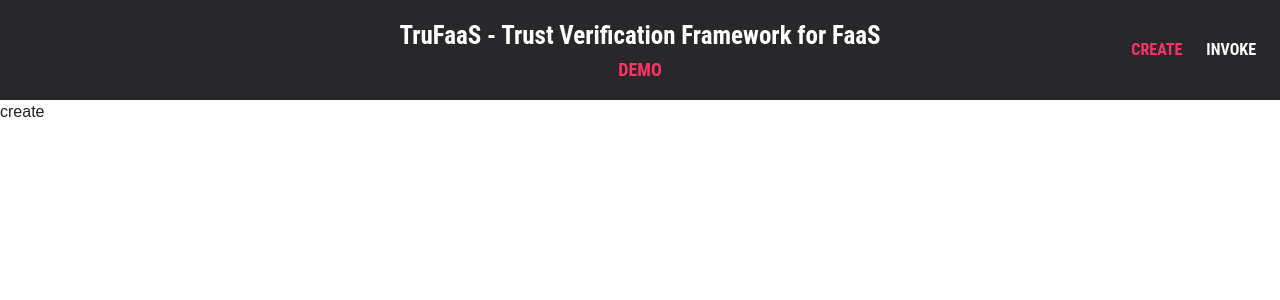
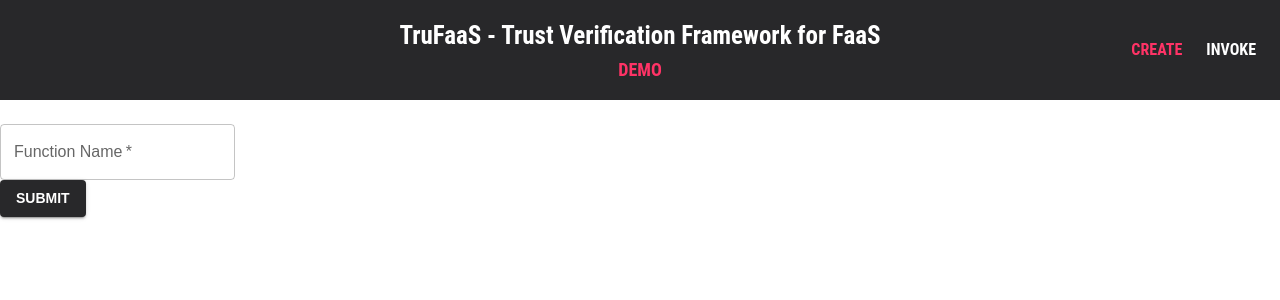
Before and after one commit to TruFaaS/TruFaaS-Demo-App, a React (Vite) app: page /create in a window 1280 px wide. Shown: the top 300 px of the page. Built offline with nearby package versions, Linux system fonts and the light colour scheme.

Commit message:
form started

```diff
--- a/package.json
+++ b/package.json
@@ -13,8 +13,10 @@
     "@emotion/react": "^11.11.0",
     "@emotion/styled": "^11.11.0",
     "@mui/material": "^5.13.1",
+    "final-form": "^4.20.9",
     "react": "^18.2.0",
     "react-dom": "^18.2.0",
+    "react-hook-form": "^7.43.9",
     "react-router-dom": "^6.11.2"
   },
   "devDependencies": {
--- a/src/pages/Create.jsx
+++ b/src/pages/Create.jsx
@@ -1,11 +1,41 @@
+import { useForm } from "react-hook-form";
 import AppBar from "../components/AppBar";
 import { CREATE_OPTION } from "../constants";
+import { Button, TextField } from "@mui/material";
 
 function Create() {
+  const {
+    register,
+    handleSubmit,
+    formState: { errors },
+  } = useForm();
+
+  const onSubmit = (data) => {
+    console.log(data.name); // You can access the name value here
+  };
+
   return (
     <>
-      <AppBar page={CREATE_OPTION}/>
-      <div>create</div>
+      <AppBar page={CREATE_OPTION} />
+      <br />
+      <TextField
+        name="fn_name"
+        label="Function Name"
+        {...register("name", {
+          required: "This field is required",
+        })}
+        placeholder="Enter your name"
+        variant="outlined"
+        color="secondary"
+        required
+      />
+      {errors.name && <div>{errors.name.message}</div>}
+
+      <form onSubmit={handleSubmit(onSubmit)}>
+        <Button type="submit" variant="contained" color="primary">
+          Submit
+        </Button>
+      </form>
     </>
   );
 }
```
Also changed, not shown: src/assets/form-background.png (added), 1 other file (tests, documents, lock files or other folders).
